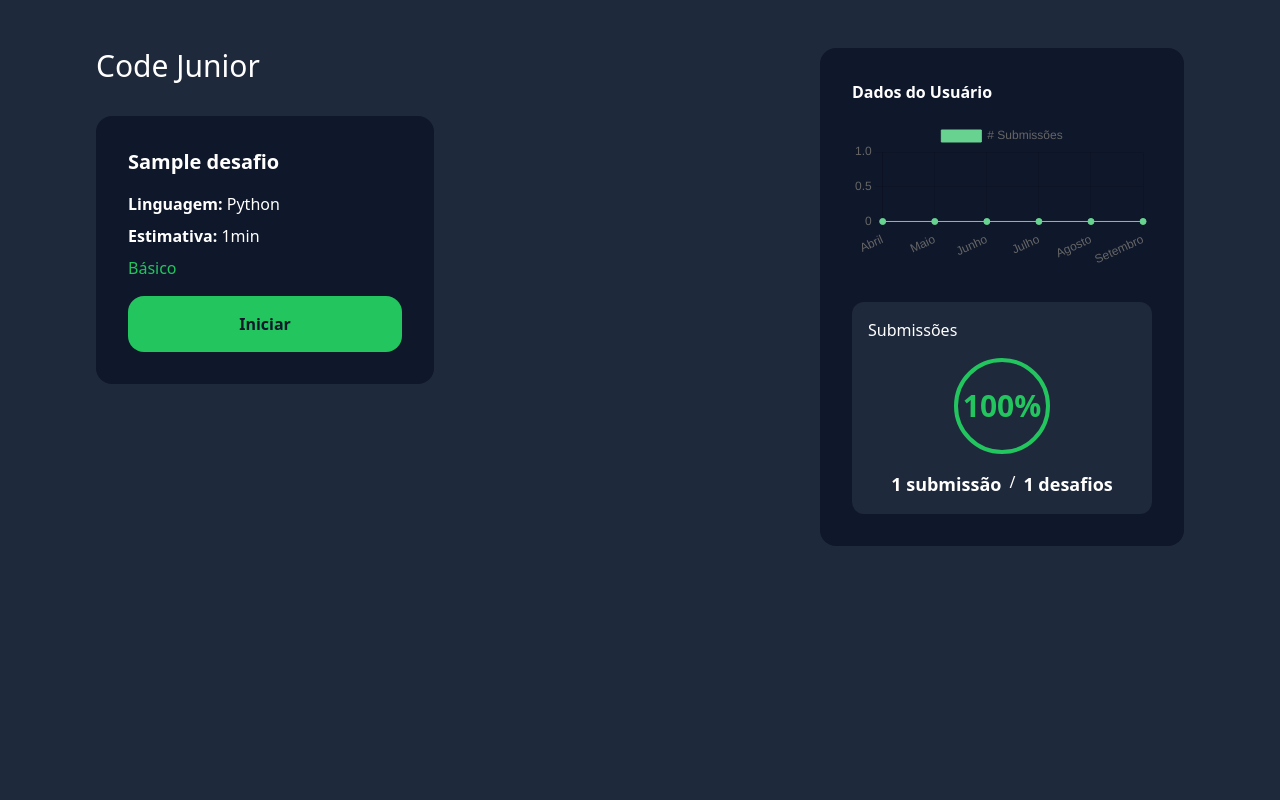
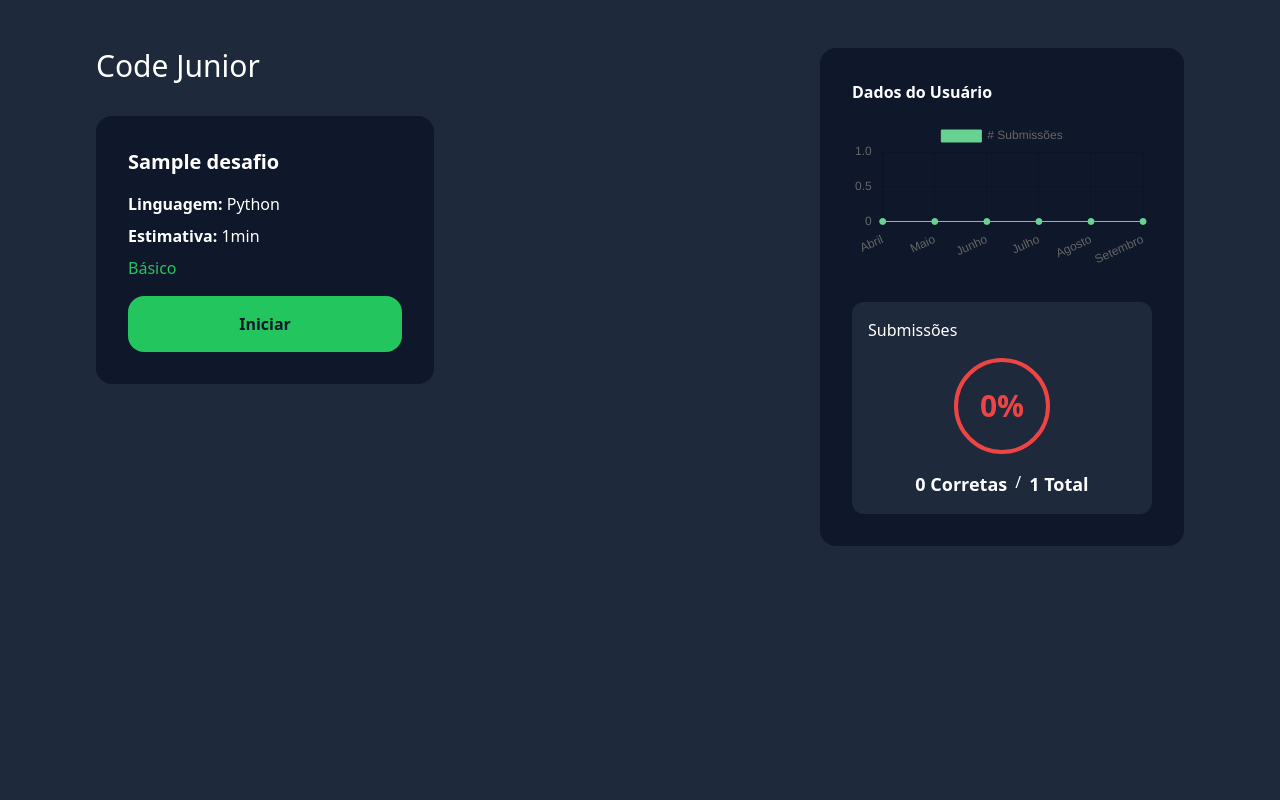
Before and after one commit to freitasanderson1/CodeJunior, a Django app: page /codejunior/ in a window 1280 px wide. Run offline with Django 4.2, Linux system fonts and the light colour scheme; a user stored in the database is signed in; tables that the repository leaves empty hold one stand-in row (values such as "Sample post"); some libraries are stand-ins or nearby versions.

Commit message:
:art: Update Contador e Views de Submissões
Update Contador e Views de Submissões

```diff
--- a/codeJunior/desafios/templates/desafiosListView.html
+++ b/codeJunior/desafios/templates/desafiosListView.html
@@ -83,7 +83,7 @@
           {% elif porcentagem < 30 %}
             <p class="border-4 border-red-500 text-red-500 font-bold rounded-full flex items-center justify-center h-24 w-24 text-3xl mb-4">{{porcentagem|floatformat:0}}%</p>
           {% endif %}
-          <p class="flex gap-2"><strong class="text-lg">{{submissoes|length}} submissão</strong> / <strong class="text-lg">{{object_list|length}} desafios</strong></p>
+          <p class="flex gap-2"><strong class="text-lg">{{submissoesCorretas}} Corretas</strong> / <strong class="text-lg">{{submissoes|length}} Total</strong></p>
         </div>
       </div>
     </div>
--- a/codeJunior/desafios/views/DesafiosListView.py
+++ b/codeJunior/desafios/views/DesafiosListView.py
@@ -26,5 +26,7 @@ class DesafiosListView(LoginRequiredMixin, ListView):
 
           context['data'] = data
           context['submissoes'] = submissoes
-          context['porcentagem'] = (100 * len(submissoes)) / len(context["object_list"])
+          context['submissoesCorretas'] = submissoes.filter(resultado='Passou').count()
+
+          context['porcentagem'] = (100 * len(submissoes.filter(resultado='Passou')) / submissoes.count())
         return context
--- a/codeJunior/desafios/views/SubmissaoCreateView.py
+++ b/codeJunior/desafios/views/SubmissaoCreateView.py
@@ -2,13 +2,13 @@ import subprocess
 from typing import Any
 from django.forms.models import BaseModelForm
 from django.http import HttpRequest, HttpResponse
-from django.views.generic.edit import CreateView
+from django.views.generic.edit import FormView
 from desafios.models.Submissao import Submissao
 from desafios.forms import SubmissaoForm
 from desafios.models import Desafio
 
 from cadastro.models import Pessoa
-class SubmissaoCreateView(CreateView):
+class SubmissaoCreateView(FormView):
     model = Submissao
     form_class = SubmissaoForm
     template_name = 'submissaoForm.html'
```
